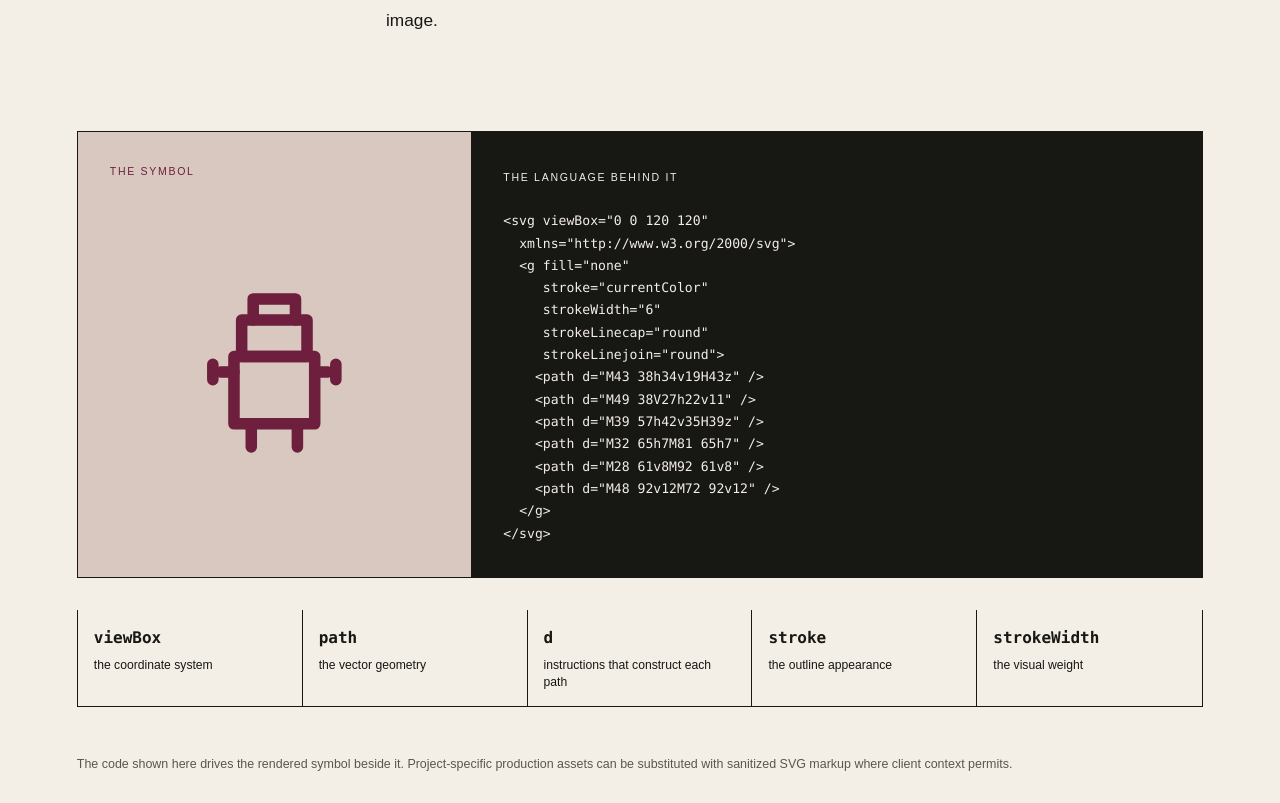
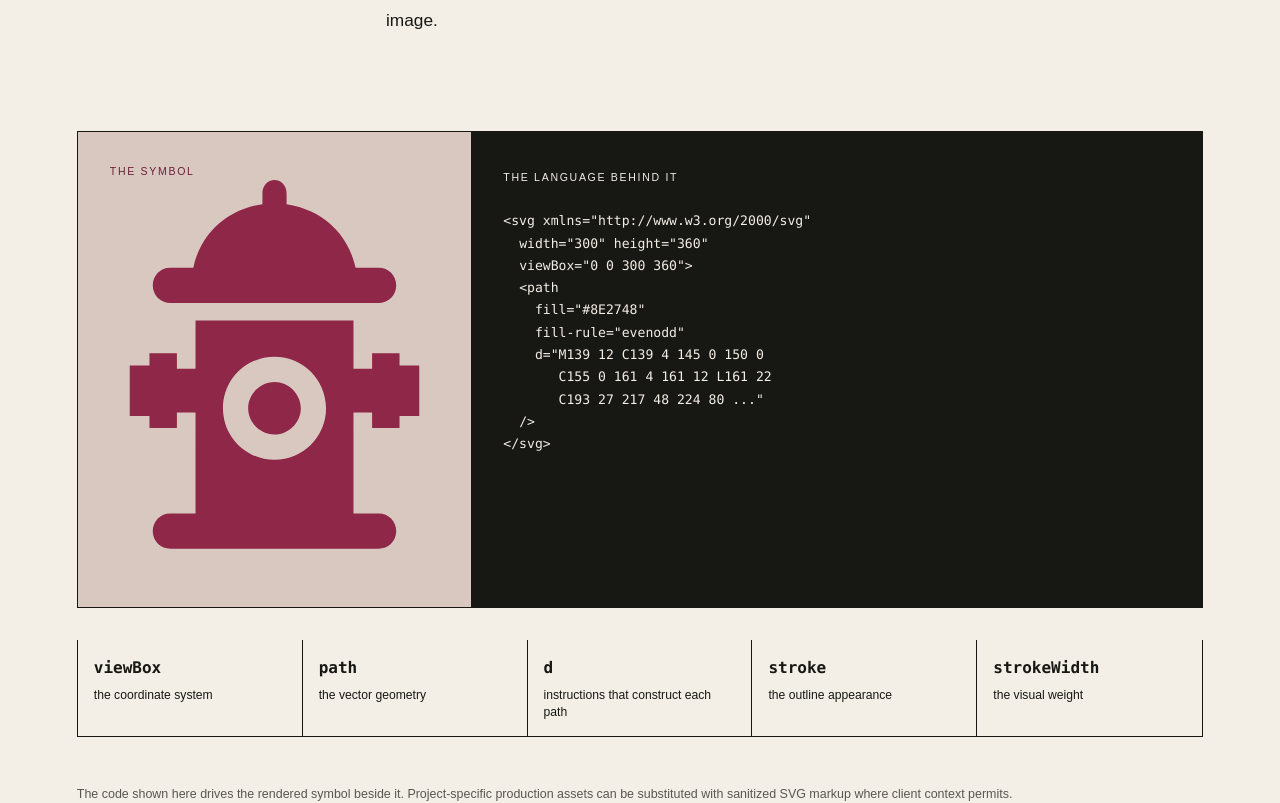
Before and after one commit to YXCastillo/yaneth-gis-portfolio, a Next.js app: page /case-studies/svg-symbology in a window 1280 px wide. Shown: the part 1742-2545 px from the top of the page. Built offline with nearby package versions, Linux system fonts and the light colour scheme.

Commit message:
Use production SVG assets and retitle symbology case study

```diff
--- a/app/case-studies/svg-symbology/page.tsx
+++ b/app/case-studies/svg-symbology/page.tsx
@@ -1,41 +1,32 @@
 import type {Metadata} from "next";
 
 export const metadata:Metadata={
-  title:"Building the Symbols the Map Is Missing | Yaneth Castillo",
+  title:"Building Custom SVG Symbology for GIS | Yaneth Castillo",
   description:"A creative-technology case study in custom SVG symbology, vector geometry, GIS implementation, and cartographic design."
 };
 
-const svgMarkup=`<svg viewBox="0 0 120 120"
-  xmlns="http://www.w3.org/2000/svg">
-  <g fill="none"
-     stroke="currentColor"
-     strokeWidth="6"
-     strokeLinecap="round"
-     strokeLinejoin="round">
-    <path d="M43 38h34v19H43z" />
-    <path d="M49 38V27h22v11" />
-    <path d="M39 57h42v35H39z" />
-    <path d="M32 65h7M81 65h7" />
-    <path d="M28 61v8M92 61v8" />
-    <path d="M48 92v12M72 92v12" />
-  </g>
+const svgMarkup=`<svg xmlns="http://www.w3.org/2000/svg"
+  width="300" height="360"
+  viewBox="0 0 300 360">
+  <path
+    fill="#8E2748"
+    fill-rule="evenodd"
+    d="M139 12 C139 4 145 0 150 0
+       C155 0 161 4 161 12 L161 22
+       C193 27 217 48 224 80 ..."
+  />
 </svg>`;
 
 function HydrantSymbol({className=""}:{className?:string}){
-  return <svg className={className} viewBox="0 0 120 120" xmlns="http://www.w3.org/2000/svg" aria-label="Simplified custom hydrant SVG example">
-    <g fill="none" stroke="currentColor" strokeWidth="6" strokeLinecap="round" strokeLinejoin="round">
-      <path d="M43 38h34v19H43z"/><path d="M49 38V27h22v11"/><path d="M39 57h42v35H39z"/>
-      <path d="M32 65h7M81 65h7"/><path d="M28 61v8M92 61v8"/><path d="M48 92v12M72 92v12"/>
-    </g>
-  </svg>
+  return <img className={className} src="/case-study/svg-symbology/fire-hydrant-classic.svg" alt="Custom fire hydrant SVG"/>
 }
 
 export default function SvgSymbologyCaseStudy(){return <main className="svg-case">
 <nav className="library-nav"><a className="mark" href="/">YC<span>°</span></a><div><a href="/">Home</a><a href="/workflows">Work Library</a></div></nav>
 
 <header className="svg-case-hero">
-  <div><p>CASE STUDY 08 · CREATIVE TECHNOLOGY</p><h1>Building the symbols<br/>the map is missing.</h1><p>SVG · Vector geometry · ArcGIS · Cartographic design</p></div>
-  <div className="svg-hero-symbol" aria-hidden="true"><HydrantSymbol/><span>SVG</span></div>
+  <div><p>CASE STUDY 08 · CREATIVE TECHNOLOGY</p><h1>Building custom SVG<br/>symbology for GIS.</h1><p>SVG · Vector geometry · ArcGIS · Cartographic design</p></div>
+  <div className="svg-hero-symbol" aria-hidden="true"><img src="/case-study/svg-symbology/fire-hydrant-classic.svg" alt=""/><span>SVG</span></div>
 </header>
 
 <section className="svg-thesis">
@@ -51,7 +42,7 @@ export default function SvgSymbologyCaseStudy(){return <main className="svg-case
   <p>An SVG is not simply a picture exported at a particular resolution. It is an XML-based description of vector geometry: paths, coordinates, fills, strokes, transformations, and other properties that tell a renderer how to construct the graphic.</p>
   <p>That makes SVG especially useful for GIS. The same asset can remain crisp as it scales, stay lightweight, and be edited at the geometry or style level instead of repeatedly recreating a raster image.</p></div>
   <div className="svg-language">
-    <div className="svg-render"><span>THE SYMBOL</span><HydrantSymbol/></div>
+    <div className="svg-render"><span>THE SYMBOL</span><img src="/case-study/svg-symbology/fire-hydrant-classic.svg" alt="Custom fire hydrant SVG"/></div>
     <div className="svg-code"><span>THE LANGUAGE BEHIND IT</span><pre><code>{svgMarkup}</code></pre></div>
   </div>
   <div className="svg-code-key">
@@ -64,9 +55,9 @@ export default function SvgSymbologyCaseStudy(){return <main className="svg-case
   <p>FROM REFERENCE → CODE → MAP</p>
   <h2>The asset is only useful<br/>when it survives the whole journey.</h2>
   <div className="svg-pipeline-grid">
-    <article><b>01</b><span>REFERENCE</span><div className="reference-mark"><i/><i/><i/></div><p>Identify the geometry and visual characteristics that make the source recognizable.</p></article>
+    <article><b>01</b><span>REFERENCE</span><div className="esri-hydrant-reference" aria-label="Esri stock hydrant reference"><span>ESRI</span><strong>HYDRANTS</strong><small>stock symbol reference</small></div><p>Identify the geometry and visual characteristics that make the source recognizable.</p></article>
     <article><b>02</b><span>VECTOR</span><HydrantSymbol/><p>Reduce the reference to scalable geometry that remains legible at map scale.</p></article>
-    <article><b>03</b><span>MARKUP</span><pre><code>&lt;path d="…" /&gt;{"\n"}&lt;path d="…" /&gt;{"\n"}&lt;path d="…" /&gt;</code></pre><p>Control the asset through XML-based SVG structure rather than fixed pixels.</p></article>
+    <article><b>03</b><span>MARKUP</span><pre><code>&lt;path fill="#8E2748"{"\n"} fill-rule="evenodd"{"\n"} d="M139 12 C139 4…" /&gt;</code></pre><p>Control the asset through XML-based SVG structure rather than fixed pixels.</p></article>
     <article><b>04</b><span>MAP</span><div className="mini-map"><i/><i/><i/><HydrantSymbol/></div><p>Test size, contrast, anchoring, labels, and surrounding map context.</p></article>
   </div>
 </section>
@@ -85,8 +76,8 @@ export default function SvgSymbologyCaseStudy(){return <main className="svg-case
 <section className="svg-applications">
   <p>ONE TECHNIQUE · VERY DIFFERENT APPLICATIONS</p>
   <div className="svg-app-grid">
-    <article><span>MUNICIPAL ASSET SYMBOLOGY</span><h2>Custom fire hydrant symbol</h2><p>A municipal utility dataset called for a more distinctive hydrant symbol than the stock options provided. The challenge was recognizability at small map scales without excessive detail.</p><blockquote>Build a reusable vector asset tailored to the feature being represented.</blockquote></article>
-    <article><span>REFERENCE-DRIVEN CARTOGRAPHY</span><h2>FEMA-style symbology</h2><p>Here the goal is different: not inventing a new visual language, but translating an established cartographic convention into an interactive GIS environment while preserving clarity.</p><blockquote>Make the digital map feel consistent with information users already recognize.</blockquote></article>
+    <article><span>MUNICIPAL ASSET SYMBOLOGY</span><img className="svg-app-art hydrant" src="/case-study/svg-symbology/fire-hydrant-classic.svg" alt="Burgundy custom fire hydrant SVG"/><h2>Custom fire hydrant symbol</h2><p>A municipal utility dataset called for a more distinctive hydrant symbol than the stock options provided. The challenge was recognizability at small map scales without excessive detail.</p><blockquote>Build a reusable vector asset tailored to the feature being represented.</blockquote></article>
+    <article><span>REFERENCE-DRIVEN CARTOGRAPHY</span><img className="svg-app-art fema" src="/case-study/svg-symbology/fema-bfe-wave.svg" alt="Teal FEMA BFE wave marker SVG"/><h2>FEMA-style symbology</h2><p>Here the goal is different: not inventing a new visual language, but translating an established cartographic convention into an interactive GIS environment while preserving clarity.</p><blockquote>Make the digital map feel consistent with information users already recognize.</blockquote></article>
   </div>
 </section>
 
```
